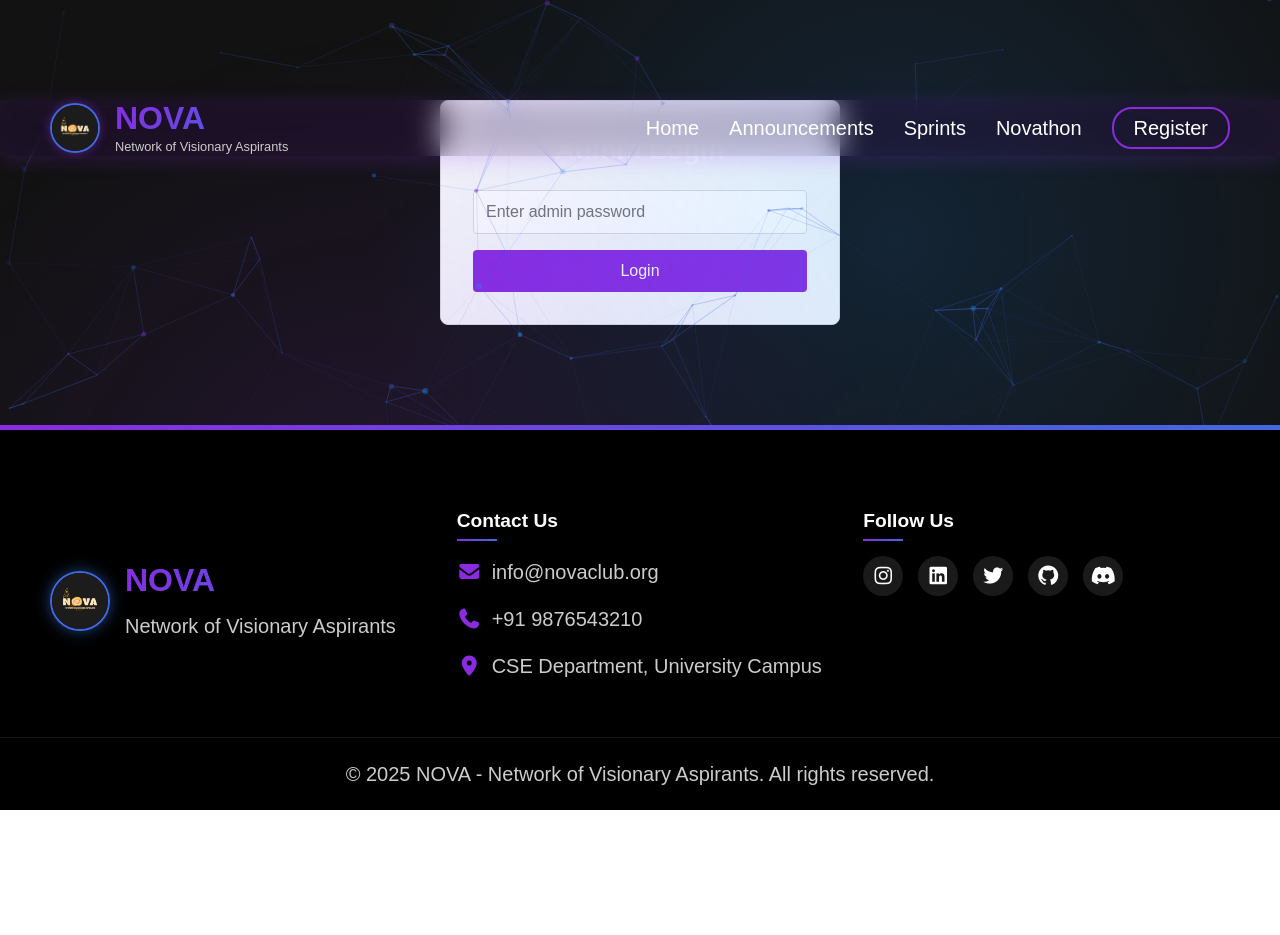
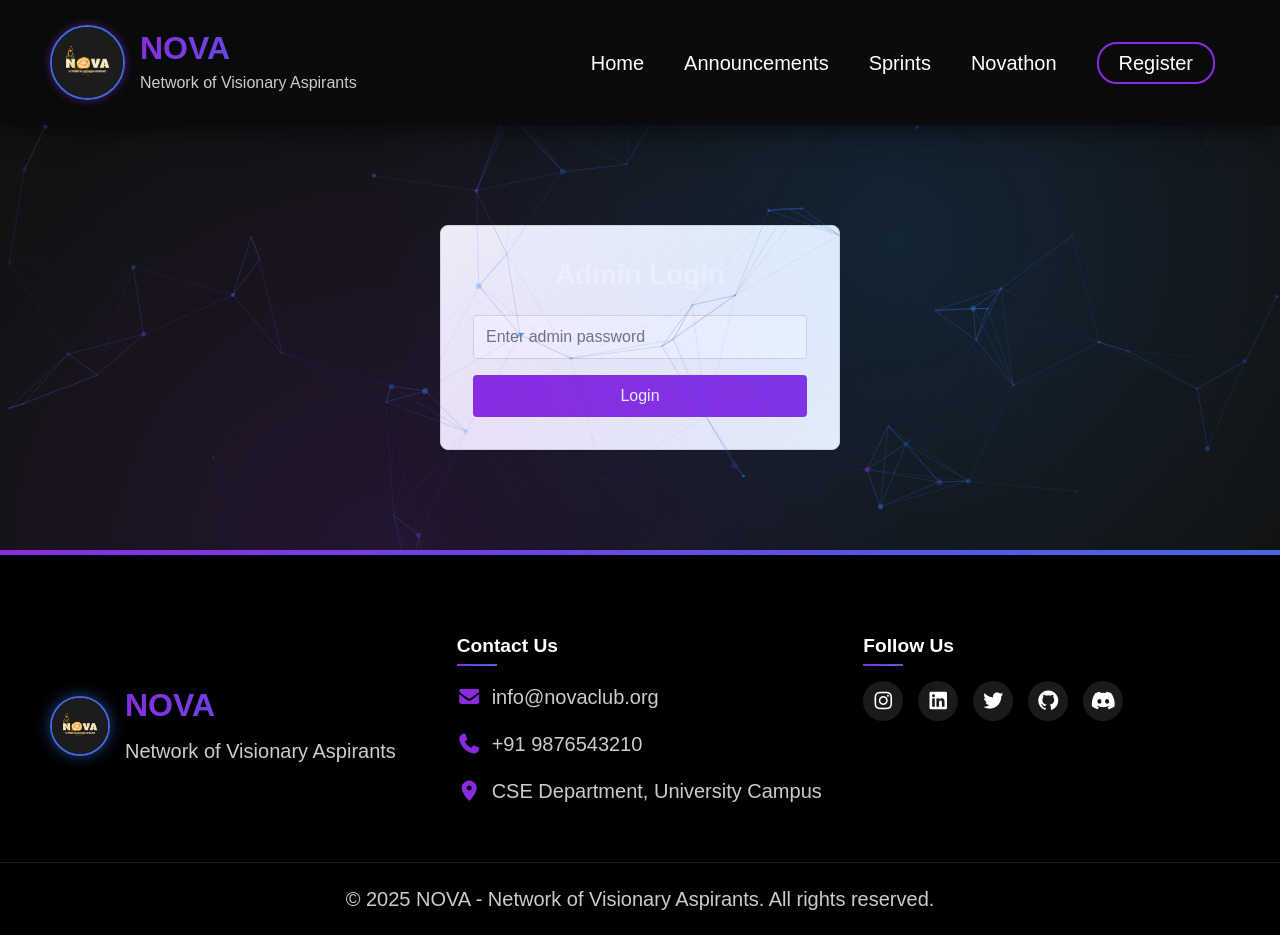
Before and after one commit to Ecb05/NOVA-Website-React, a React (Vite) app in the folder NOVA/: page /admin in a window 1280 px wide. Before the commit the page ends 810 px from the top, so only its background shows below. Built offline with nearby package versions, Linux system fonts and the light colour scheme.

Commit message:
Updated hero section of the Novathon page

```diff
--- a/NOVA/package.json
+++ b/NOVA/package.json
@@ -13,11 +13,14 @@
   },
   "dependencies": {
     "@fortawesome/fontawesome-free": "^7.0.1",
+    "@splinetool/react-spline": "^4.1.0",
+    "@splinetool/runtime": "^1.10.78",
     "aos": "^2.3.4",
     "cors": "^2.8.5",
     "dotenv": "^17.2.3",
     "express": "^5.1.0",
-    "react": "^19.1.1",
+    "framer-motion": "^12.23.24",
+    "react": "^19.2.0",
     "react-dom": "^19.1.1",
     "react-router-dom": "^7.9.2"
   },
--- a/NOVA/src/App.css
+++ b/NOVA/src/App.css
@@ -229,21 +229,26 @@ header {
 }
 
 .navbar {
-    display: flex;
-    position:fixed;
+    position: sticky;
+    top: 0;
+    display: flex;
     justify-content: space-between;
     align-items: center;
-    padding: var(--container-padding);
+    padding: 25px;
+    padding-left:50px;
     width: 100%;
     margin: 0 auto;
-    z-index: 10000;
-      background: rgba(138, 43, 226, 0.1);
-  backdrop-filter: blur(15px) brightness(0.8);
-  -webkit-backdrop-filter: blur(15px) brightness(0.8);
-
-
-  box-shadow: 0 4px 20px rgba(138, 43, 226, 0.2);
-
+    z-index: 1000;
+    background: rgba(21, 13, 44, 0.85);
+    backdrop-filter: blur(15px) brightness(0.9);
+    -webkit-backdrop-filter: blur(15px) brightness(0.9);
+    box-shadow: 0 4px 20px rgba(0, 0, 0, 0.45);
+    transition: background 0.3s ease, box-shadow 0.3s ease;
+  }
+
+.navbar:hover {
+    background: rgba(10, 10, 10, 0.92);
+    box-shadow: 0 6px 24px rgba(0, 0, 0, 0.55);
   }
 
 .logo {
@@ -253,8 +258,8 @@ header {
 }
 
 .logo-image {
-    width: 50px;
-    height: 50px;
+    width: 75px;
+    height: 75px;
     border-radius: 50%;
     object-fit: cover;
     border: 2px solid var(--secondary-color);
@@ -283,17 +288,20 @@ header {
 }
 
 .logo .tagline {
-    font-size: 0.8rem;
+    padding-top: 5px;
+    font-size: 1rem;
     color: var(--gray-text);
 }
 
 .nav-links ul {
     display: flex;
     list-style: none;
+    margin-right: 40px;
+
 }
 
 .nav-links ul li {
-    margin-left: 30px;
+    margin-left: 40px;
 }
 
 .nav-links ul li a {
@@ -408,7 +416,7 @@ header {
     align-items: center;
     justify-content: center;
     padding: var(--container-padding);
-    padding-top: 80px;
+    /*padding-top: 10px;*/
     max-width: 1400px;
     margin: 0 auto;
 }
@@ -2121,7 +2129,7 @@ footer::before {
 
     .novathon-hero {
         grid-template-columns: 1fr;
-        gap: 30px;
+        /*gap: 30px;*/
         text-align: center;
     }
 
@@ -2471,7 +2479,7 @@ footer::before {
     display: flex;
     align-items: center;
     justify-content: center;
-    padding: var(--container-padding);
+    /*padding: var(--container-padding);*/
     padding-top: 80px;
     margin: 0 auto;
     position: relative;
@@ -2492,10 +2500,11 @@ footer::before {
 
  /* Mobile guard for Novathon hero content */
  @media (max-width: 768px) {
-   .novathon-hero .hero-content {
-     min-width: 280px;
+   /*.novathon-hero .hero-content {
+     min-width: 180px;
+     align-items: center;
      margin: 0 auto;
-   }
+   }*/
 
    .countdown-container {
      flex-direction: column;
@@ -3480,6 +3489,7 @@ body.modal-open {
     max-width: 1000px;
     margin: 2rem auto;
     padding: 2rem;
+    padding-top: 20px;
     background: rgba(255, 255, 255, 0.1);
     backdrop-filter: blur(10px);
     border-radius: 20px;
@@ -3488,7 +3498,7 @@ body.modal-open {
 .rules-section {
     margin-bottom: 2rem;
     padding: 1.5rem;
-            background: rgba(255, 255, 255, 0.05);
+   /* background: rgba(255, 255, 255, 0.05);*/
     border-radius: 15px;
     transition: transform 0.3s ease;
 }
@@ -3544,3 +3554,102 @@ body.modal-open {
 .back-btn:hover {
     transform: translateX(-5px);
 }
+.vibe-hero{
+    display: flex;
+    align-items: center;
+    justify-content: space-between;
+    padding: 80px 10%;
+    padding-left: 350px;
+    min-height: 90vh;
+    color: #fff;
+    position: relative;
+    overflow: hidden;
+}
+.vibe-hero-content {
+  max-width: 600px;
+  z-index: 2;
+}
+
+.vibe-hero-content h1 {
+  align-items: center;
+  font-size: 5.5rem;
+  margin-bottom: 20px;
+}
+
+.vibe-hero-content h1 .highlight {
+  background: linear-gradient(90deg, #ff6ec4, #7873f5);
+  -webkit-background-clip: text;
+  -webkit-text-fill-color: transparent;
+}
+
+.vibe-hero-content h2 {
+  font-size: 1.8rem;
+  margin-bottom: 20px;
+  font-weight: 400;
+}
+
+.vibe-hero-content p {
+  font-size: 1.2rem;
+  margin-bottom: 30px;
+  line-height: 1.6;
+}
+
+.vibe-hero-buttons {
+  display: flex;
+  gap: 20px;
+}
+
+.vibe-btn {
+  padding: 12px 30px;
+  font-size: 1rem;
+  border: none;
+  cursor: pointer;
+  border-radius: 50px;
+  transition: all 0.3s ease;
+  text-decoration: none;
+  display: inline-block;
+}
+
+.vibe-btn.primary-btn {
+  background: linear-gradient(90deg, #271b5a, #168ba8); ;;
+  color: #fff;
+}
+
+.vibe-btn.primary-btn:hover {
+  background: #b3992a;
+}
+
+.vibe-btn.secondary-btn {
+  background: linear-gradient(90deg, #271b5a, #cc6607);
+  box-shadow: 0 5px 15px rgba(138, 43, 226, 0.4);
+  color: #fff;
+}
+
+.vibe-btn.secondary-btn:hover {
+  background: linear-gradient(90deg, #ec309e, #0a6c85);
+}
+
+.vibe-hero-image img {
+  max-width: 600px;
+  border-radius: 40px;
+  width: 100%;
+  animation: float 6s ease-in-out infinite;
+}
+
+@keyframes float {
+  0%, 100% { transform: translateY(0); }
+  50% { transform: translateY(-20px); }
+}
+
+@media (max-width: 900px) {
+  .vibe-hero {
+    flex-direction: column-reverse;
+    text-align: center;
+    padding: 50px 5%;
+  }
+
+  .vibe-hero-image img {
+    max-width: 80%;
+    margin-bottom: 40px;
+  }
+}
--- /dev/null
+++ b/NOVA/src/components/sections/VibeathonHeroSection.jsx
@@ -0,0 +1,30 @@
+import React from 'react';
+import { Link } from 'react-router-dom';
+
+const VibeathonHeroSection = () => {
+  return (
+    <section className="vibe-hero">
+      <div className="vibe-hero-content">
+        <h1><span className="highlight">Vibeathon</span></h1>
+        <h2>The Online AI Hackathon for Students</h2>
+        <p>Get ready to solve exciting problem statements using any AI tools of your choice, all from the comfort of your home!</p>
+        <div className="vibe-hero-buttons">
+          <button
+            onClick={() => scrollToSection('about')}
+            className="vibe-btn primary-btn"
+          >
+            Learn More
+          </button>
+          <Link to="/register" className="vibe-btn secondary-btn">
+            Register Now
+          </Link>
+        </div>
+      </div>
+      <div className="vibe-hero-image">
+        <img src="https://incubator.ucf.edu/wp-content/uploads/2023/07/artificial-intelligence-new-technology-science-futuristic-abstract-human-brain-ai-technology-cpu-central-processor-unit-chipset-big-data-machine-learning-cyber-mind-domination-generative-ai-scaled-1.jpg" height ="100px" width = "100px" alt="AI Hackathon Illustration" />
+      </div>
+    </section>
+  );
+};
+
+export default VibeathonHeroSection;
--- a/NOVA/src/pages/Novathon.jsx
+++ b/NOVA/src/pages/Novathon.jsx
@@ -3,6 +3,7 @@ import CountdownSection from '../components/novathon/CountdownSection';
 import RegistrationModal from '../components/novathon/RegistrationModal';
 import SubmissionModal from '../components/novathon/SubmissionModal';
 import RulesSection from '../components/sections/RulesSection';
+import VibeathonHeroSection from '../components/sections/VibeathonHeroSection';
 
 const Novathon = () => {
   const [showRegistration, setShowRegistration] = useState(false);
@@ -10,6 +11,7 @@ const Novathon = () => {
 
   return (
     <>
+      <VibeathonHeroSection />
       <CountdownSection
         onOpenRegistration={() => {
 
```
Also changed, not shown: 2 other files (tests, documents, lock files or other folders). Lines whose indentation alone changed are shown as unchanged.
